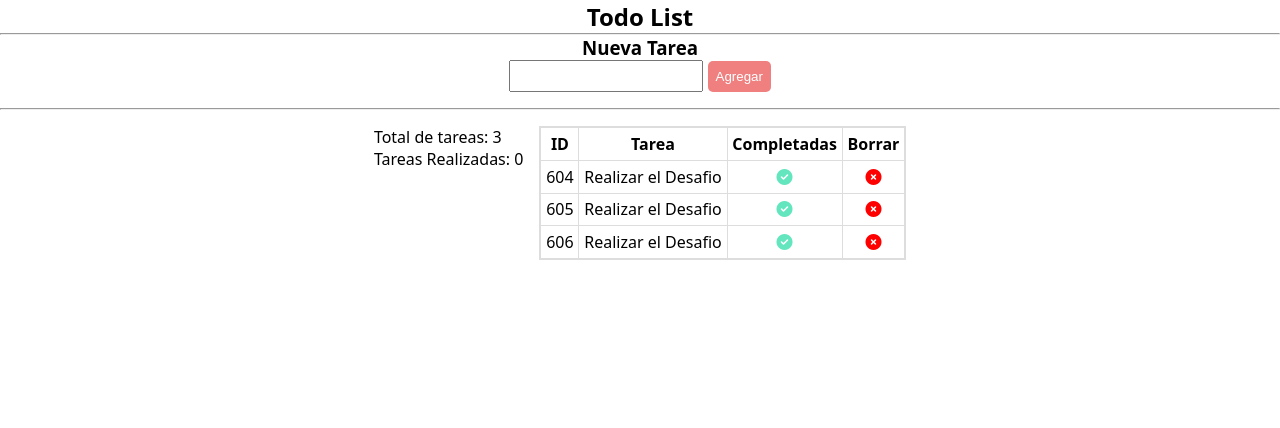
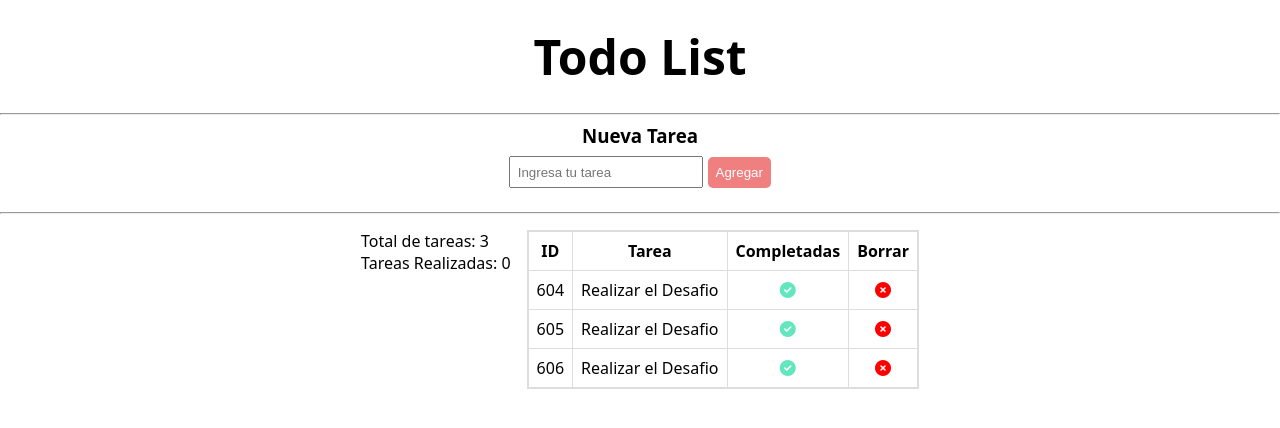
Before and after one commit to DomGP/Modulo03_Desafio_05, a plain HTML site: page index.html in a window 1280 px wide. Drawn offline with Linux system fonts and the light colour scheme.

Commit message:
desatlle en boton de completado e input para ingresar información

```diff
--- a/assets/css/style.css
+++ b/assets/css/style.css
@@ -13,9 +13,17 @@ body{
 nav{
     text-align: center;
 }
+h1{
+    padding: 0.5em;
+    font-size: 3em;
+}
 header{
     text-align: center;
     margin-bottom: 1rem;
+    padding: 0.5rem;
+}
+h3{
+    padding-bottom: 0.5rem;
 }
 input{
     padding: 0.5em;
@@ -43,6 +51,13 @@ table{
 }
 th, td{
     border: 1px solid #ddd;
-    padding: 0.3rem;
+    padding: 0.5rem;
     text-align: center;
 }
+.styleRealizada{
+    color:rgb(7, 175, 7);
+    font-weight:700;
+}
+td i{
+    cursor: pointer;
+}
--- a/assets/js/logica.js
+++ b/assets/js/logica.js
@@ -19,8 +19,8 @@ const render = (tareas) =>{
         `
             <tr>
 
-                <td>${tarea.completado ? `<span style="color: green;">${tarea.id}</span>` : tarea.id}</td>
-                <td>${tarea.completado ? `<span style="color: green;">${tarea.tarea}</span>` : tarea.tarea}</td>
+                <td>${tarea.completado ? `<span class='styleRealizada'>${tarea.id}</span>` : tarea.id}</td>
+                <td>${tarea.completado ? `<span class='styleRealizada'>${tarea.tarea}</span>` : tarea.tarea}</td>
                 <td><i class="fa-solid fa-circle-check" style="color: #63E6BE;" onclick='completar(${tarea.id})'></i></td>
                 <td><i class="fa-solid fa-circle-xmark" style="color: #ff0000;" onclick='borrar(${tarea.id})'></i></td>
             </tr>
@@ -37,6 +37,9 @@ render(tareas)
 btnAgregar.addEventListener('click', () => {
     const nuevaTarea = inputTarea.value;
     const nuevoId = tareas.length > 0 ? tareas[tareas.length - 1].id + 1 : 1;
+    if(nuevaTarea === ''){
+        btnAgregar.style.disabled
+    }else
     tareas.push({ id: nuevoId, tarea: nuevaTarea, completado: false });
     inputTarea.value = ''
     render(tareas)
--- a/index.html
+++ b/index.html
@@ -17,7 +17,7 @@
         <header>
             <h3>Nueva Tarea</h3>
             <div>
-                <input id="inputTarea" type="text">
+                <input id="inputTarea" type="text" placeholder="Ingresa tu tarea">
                 <button id="btnTarea" class="btnAgregar">Agregar</button>
             </div>
         </header>
```
